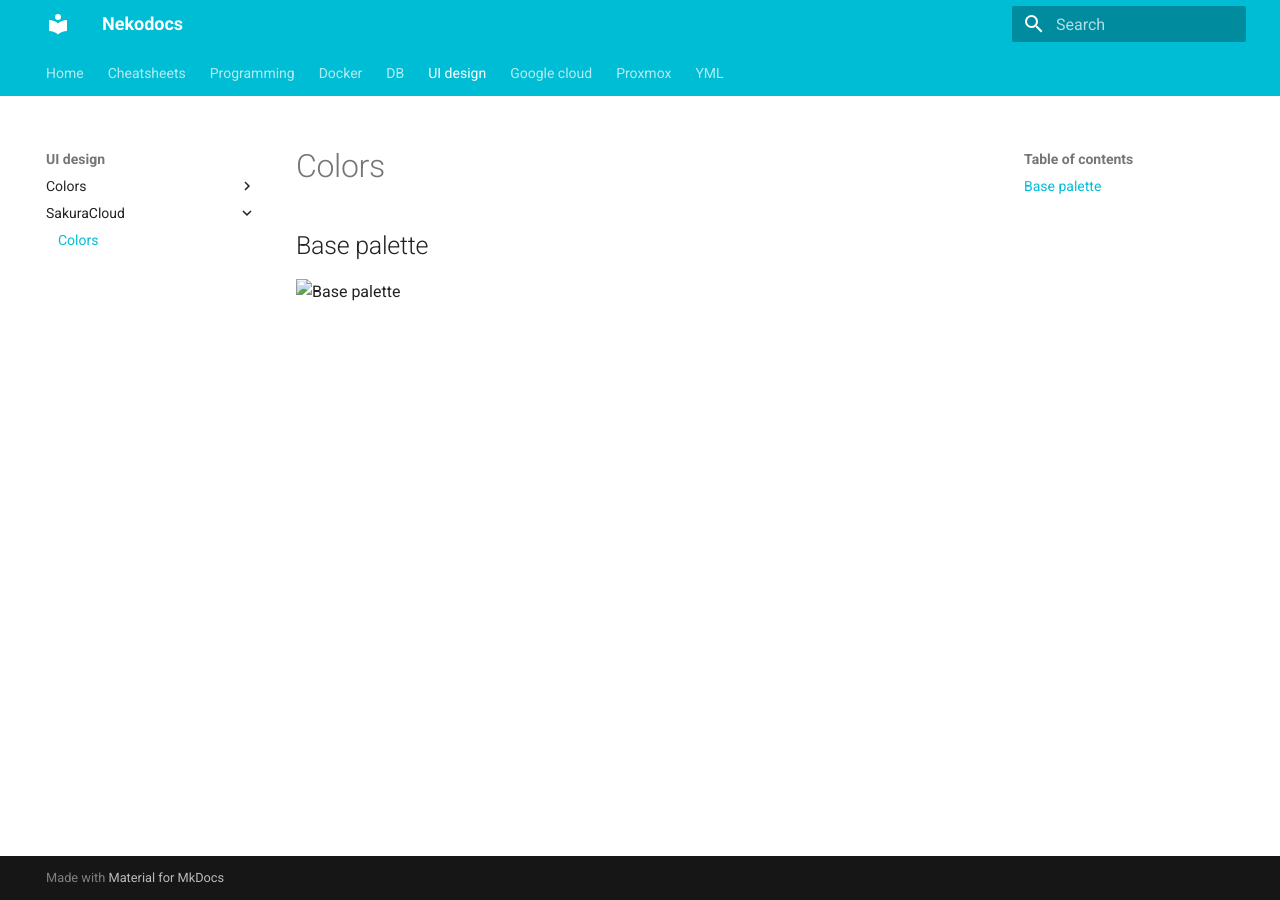
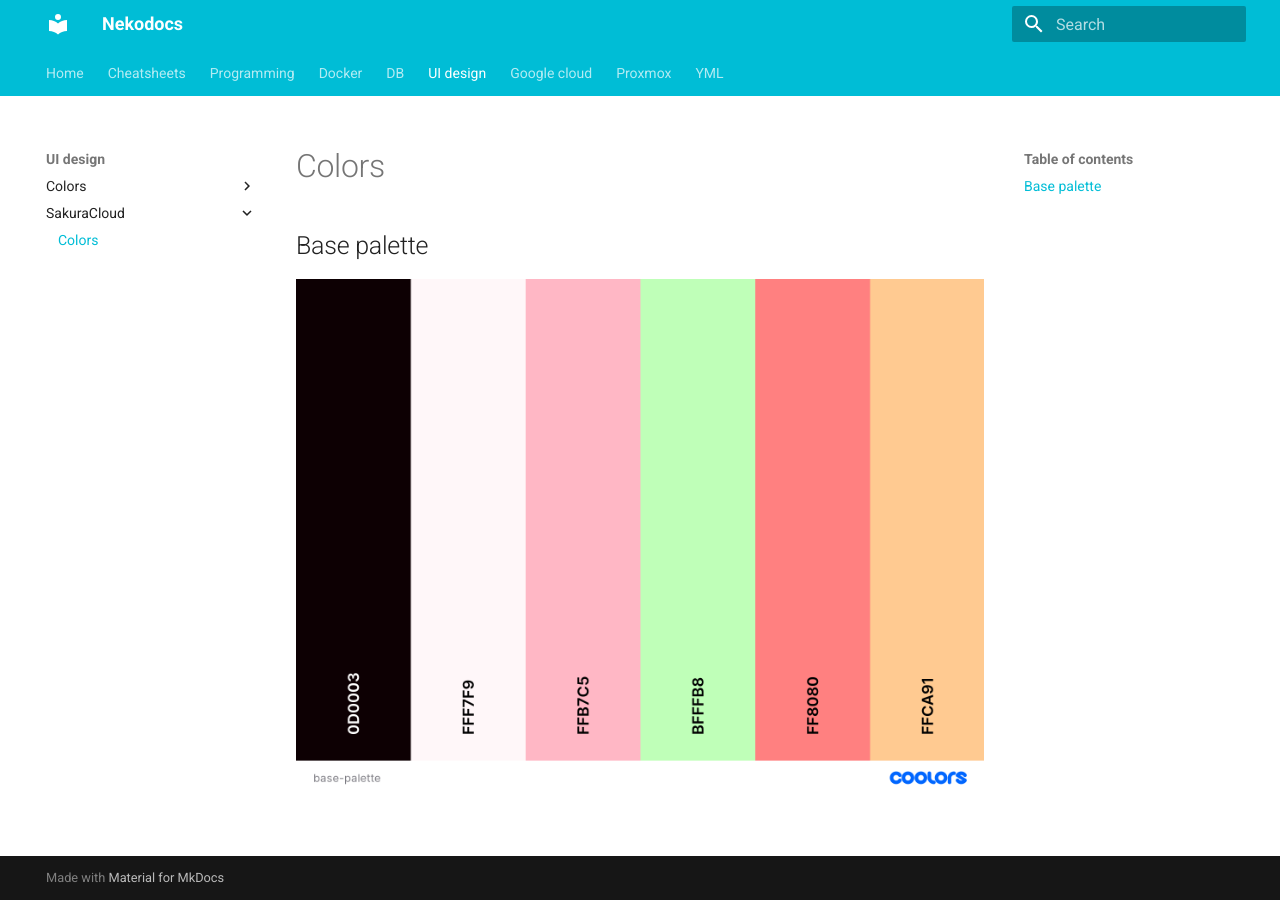
Before and after one commit to NekoLuka/raneto-wiki-files, an MkDocs documentation site: the page built from docs/ui-design/sakuracloud/colors.md, in a window 1280 px wide. Built offline with MkDocs 1.6.1 and Material for MkDocs 9.7.7, drawn with Linux system fonts in a browser that asks for light colours.

Commit message:
Update colors.md

```diff
--- a/docs/ui-design/sakuracloud/colors.md
+++ b/docs/ui-design/sakuracloud/colors.md
@@ -3,4 +3,4 @@ Title: All colors to use when creating a sakuracloud site
 ---
 
 ## Base palette
-![Base palette](/img/sakuracloud-color/base-palette.png)
+![Base palette](/img/sakuracloud-colors/base-palette.png)
```
